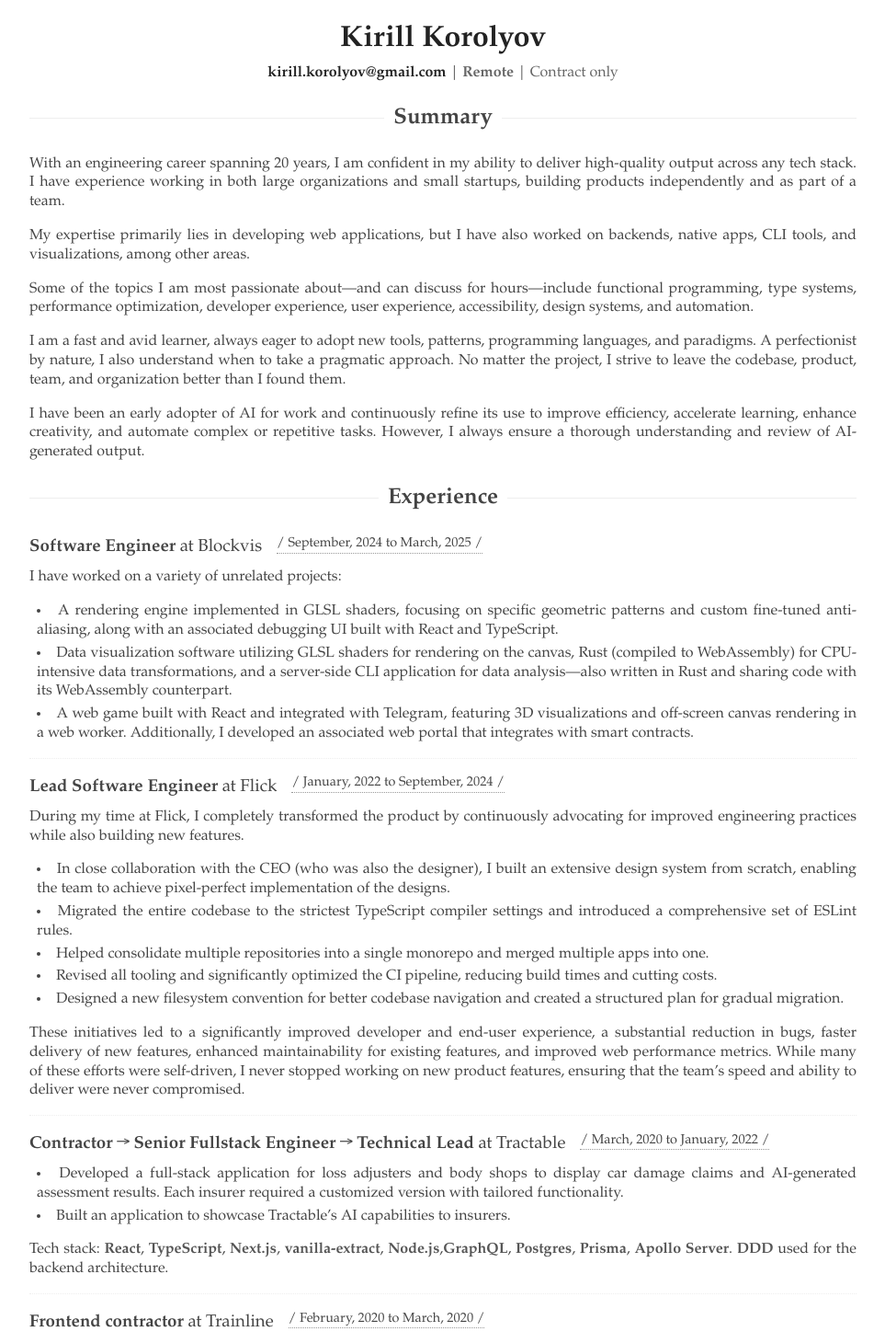
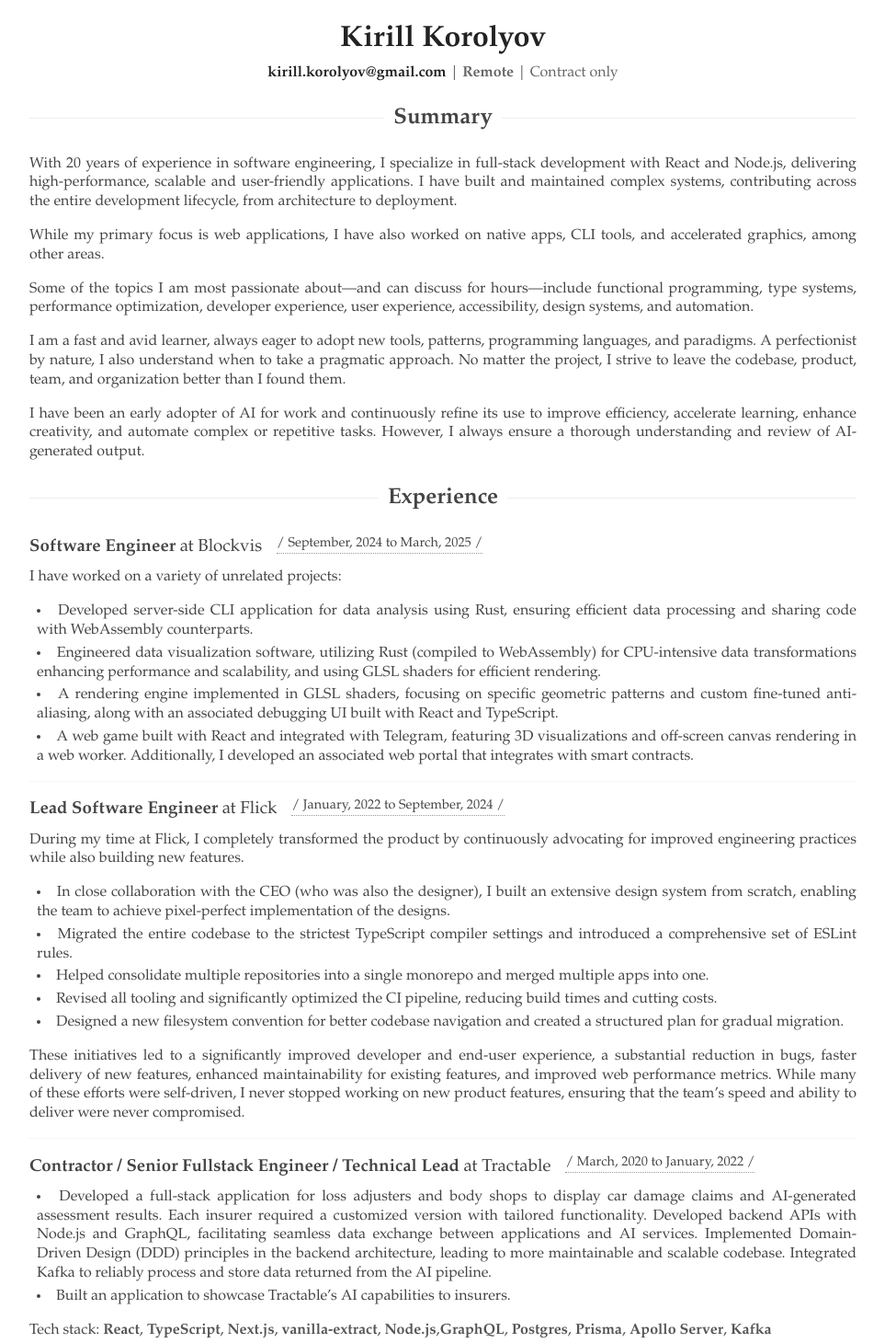
Before and after one commit to Dremora/dremora.com, a Next.js app: page /resume in a window 1280 px wide. Shown: the top 1460 px of the page at 92% size, without its empty margins (158-1121 px from the left). Built offline with nearby package versions, Linux system fonts and the light colour scheme.

Commit message:
Improve backend mentions

```diff
--- a/src/app/resume/page.tsx
+++ b/src/app/resume/page.tsx
@@ -183,15 +183,15 @@
       </div>
       <SectionHeading>Summary</SectionHeading>
       <p className="leading-[1.3] text-justify my-[1em] break-inside-avoid">
-        With an engineering career spanning 20 years, I am confident in my
-        ability to deliver high-quality output across any tech stack. I have
-        experience working in both large organizations and small startups,
-        building products independently and as part of a team.
+        With 20 years of experience in software engineering, I specialize in
+        full-stack development with React and Node.js, delivering
+        high-performance, scalable and user-friendly applications. I have built
+        and maintained complex systems, contributing across the entire
+        development lifecycle, from architecture to deployment.
       </p>
       <p className="leading-[1.3] text-justify my-[1em] break-inside-avoid">
-        My expertise primarily lies in developing web applications, but I have
-        also worked on backends, native apps, CLI tools, and visualizations,
-        among other areas.
+        While my primary focus is web applications, I have also worked on native
+        apps, CLI tools, and accelerated graphics, among other areas.
       </p>
 
       <p className="leading-[1.3] text-justify my-[1em] break-inside-avoid">
@@ -226,16 +226,20 @@
         </JobDescription>
         <JobDescriptionList>
           <JobDescriptionItem>
+            Developed server-side CLI application for data analysis using Rust,
+            ensuring efficient data processing and sharing code with WebAssembly
+            counterparts.
+          </JobDescriptionItem>
+          <JobDescriptionItem>
+            Engineered data visualization software, utilizing Rust (compiled to
+            WebAssembly) for CPU-intensive data transformations enhancing
+            performance and scalability, and using GLSL shaders for efficient
+            rendering.
+          </JobDescriptionItem>
+          <JobDescriptionItem>
             A rendering engine implemented in GLSL shaders, focusing on specific
             geometric patterns and custom fine-tuned anti-aliasing, along with
             an associated debugging UI built with React and TypeScript.
-          </JobDescriptionItem>
-          <JobDescriptionItem>
-            Data visualization software utilizing GLSL shaders for rendering on
-            the canvas, Rust (compiled to WebAssembly) for CPU-intensive data
-            transformations, and a server-side CLI application for data
-            analysis—also written in Rust and sharing code with its WebAssembly
-            counterpart.
           </JobDescriptionItem>
           <JobDescriptionItem>
             A web game built with React and integrated with Telegram, featuring
@@ -292,7 +296,7 @@
       <Job>
         <JobHeading>
           <JobTitle>
-            Contractor → Senior Fullstack Engineer → Technical Lead
+            Contractor / Senior Fullstack Engineer / Technical Lead
           </JobTitle>{" "}
           at <Company>Tractable</Company>
         </JobHeading>
@@ -302,7 +306,12 @@
             Developed a full-stack application for loss adjusters and body shops
             to display car damage claims and AI-generated assessment results.
             Each insurer required a customized version with tailored
-            functionality.
+            functionality. Developed backend APIs with Node.js and GraphQL,
+            facilitating seamless data exchange between applications and AI
+            services. Implemented Domain-Driven Design (DDD) principles in the
+            backend architecture, leading to more maintainable and scalable
+            codebase. Integrated Kafka to reliably process and store data
+            returned from the AI pipeline.
           </JobDescriptionItem>
           <JobDescriptionItem>
             Built an application to showcase Tractable’s AI capabilities to
@@ -315,8 +324,7 @@
           <Technology>vanilla-extract</Technology>,{" "}
           <Technology>Node.js</Technology>,<Technology>GraphQL</Technology>,{" "}
           <Technology>Postgres</Technology>, <Technology>Prisma</Technology>,{" "}
-          <Technology>Apollo Server</Technology>. <Technology>DDD</Technology>{" "}
-          used for the backend architecture.
+          <Technology>Apollo Server</Technology>, <Technology>Kafka</Technology>
         </JobDescription>
       </Job>
       <Job>
```
